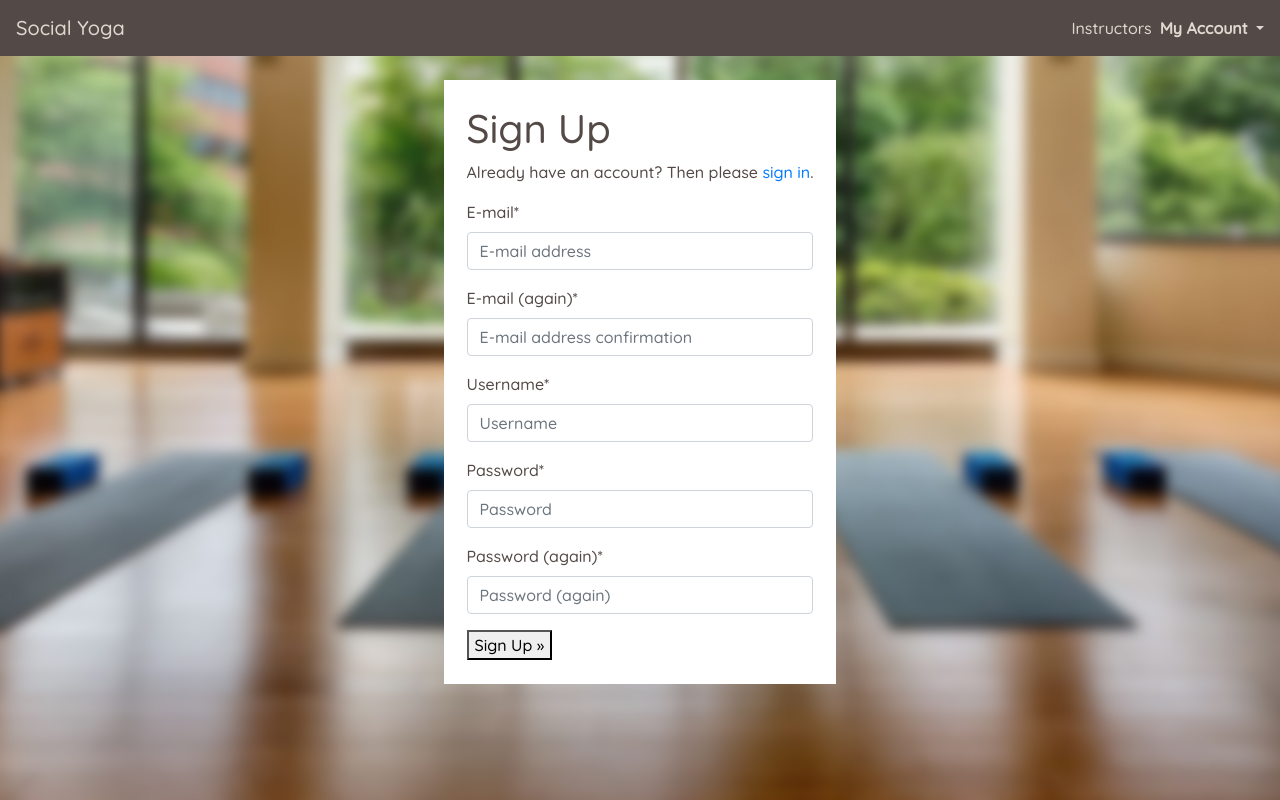
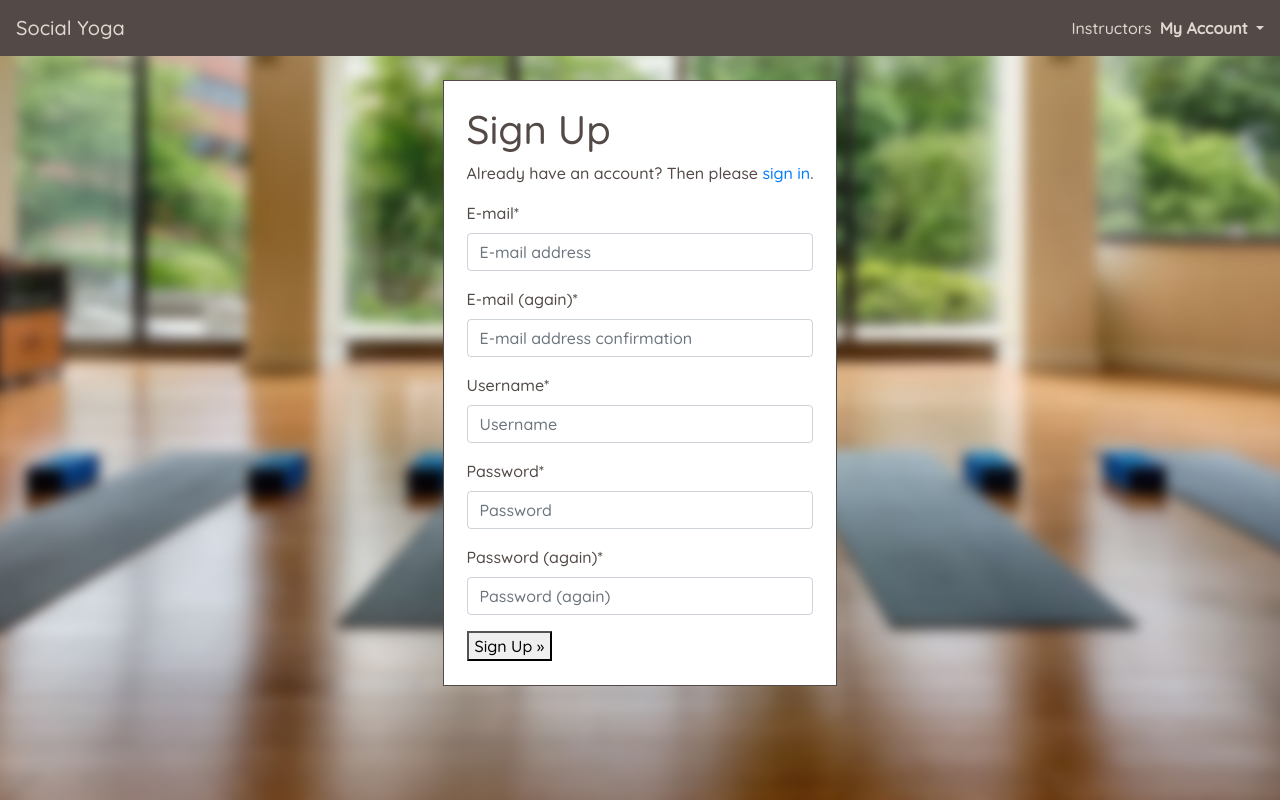
Before and after one commit to KelvinHere/Yoga_Milestone_4, a Django app: page /accounts/signup/ in a window 1280 px wide. Run offline with Django 3.2, Linux system fonts and the light colour scheme; parts of the project's set-up code (start-up, migrations or seed data) failed here and were passed over; some libraries are stand-ins or nearby versions.

Commit message:
STYLE: Accounts windows have border on larger screens

```diff
--- a/static/css/base.css
+++ b/static/css/base.css
@@ -131,4 +131,8 @@ body {
         background-size: cover;
         z-index: -1;
     }
+
+    .account-border {
+        border: solid 1px #534a47;
+    }
 }
--- a/templates/allauth/account/base.html
+++ b/templates/allauth/account/base.html
@@ -4,7 +4,7 @@
     <div class="container header-container">
         <div class="account-overlay"></div>
         <div class="account-container ccount-container pt-4 d-flex justify-content-center">
-            <div class="row bg-white py-4 px-2 border-md border-black">
+            <div class="row bg-white py-4 px-2 account-border">
                 <div class="col-12">
                     <div class="allauth-form-inner-content">
                         {% block inner_content %}
```
